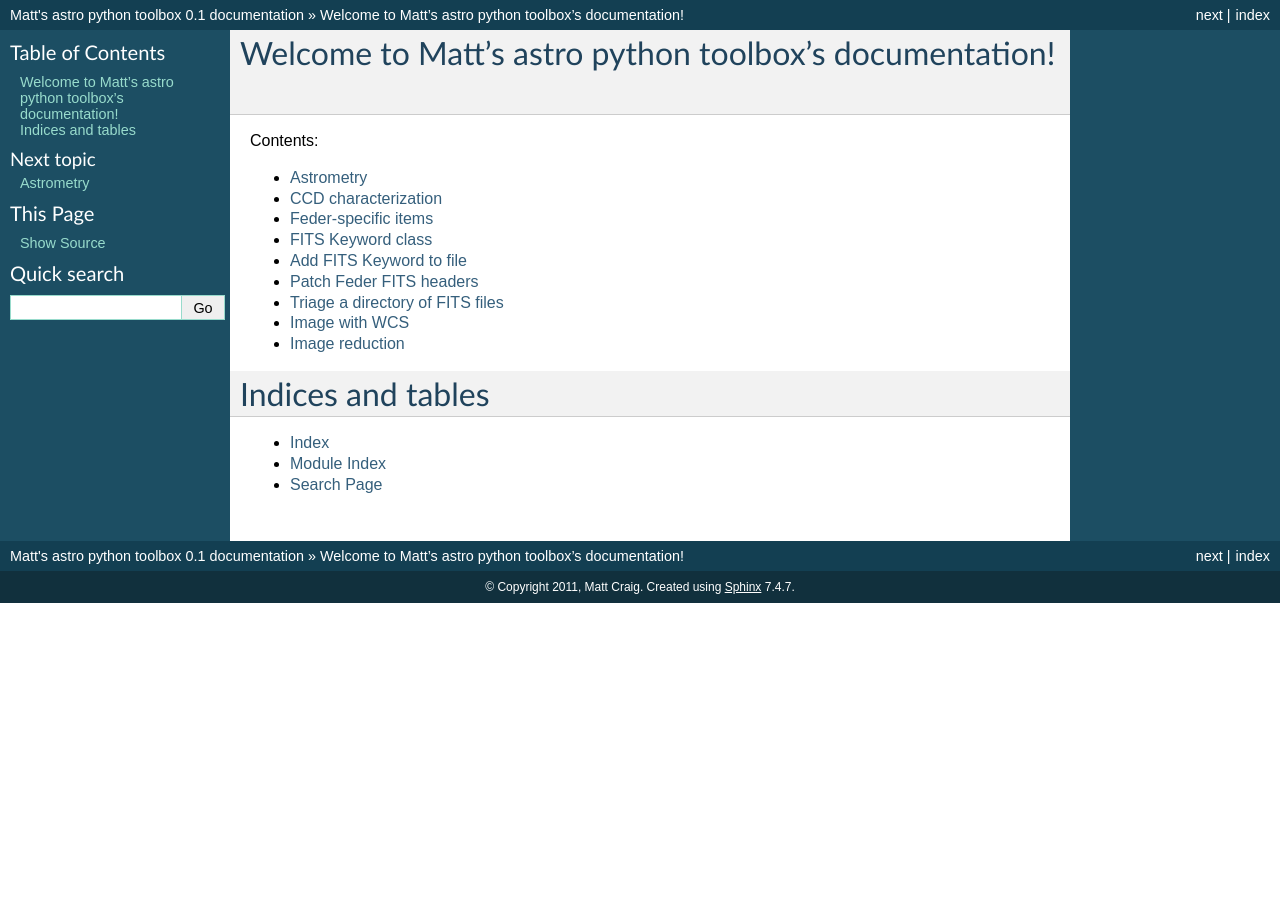
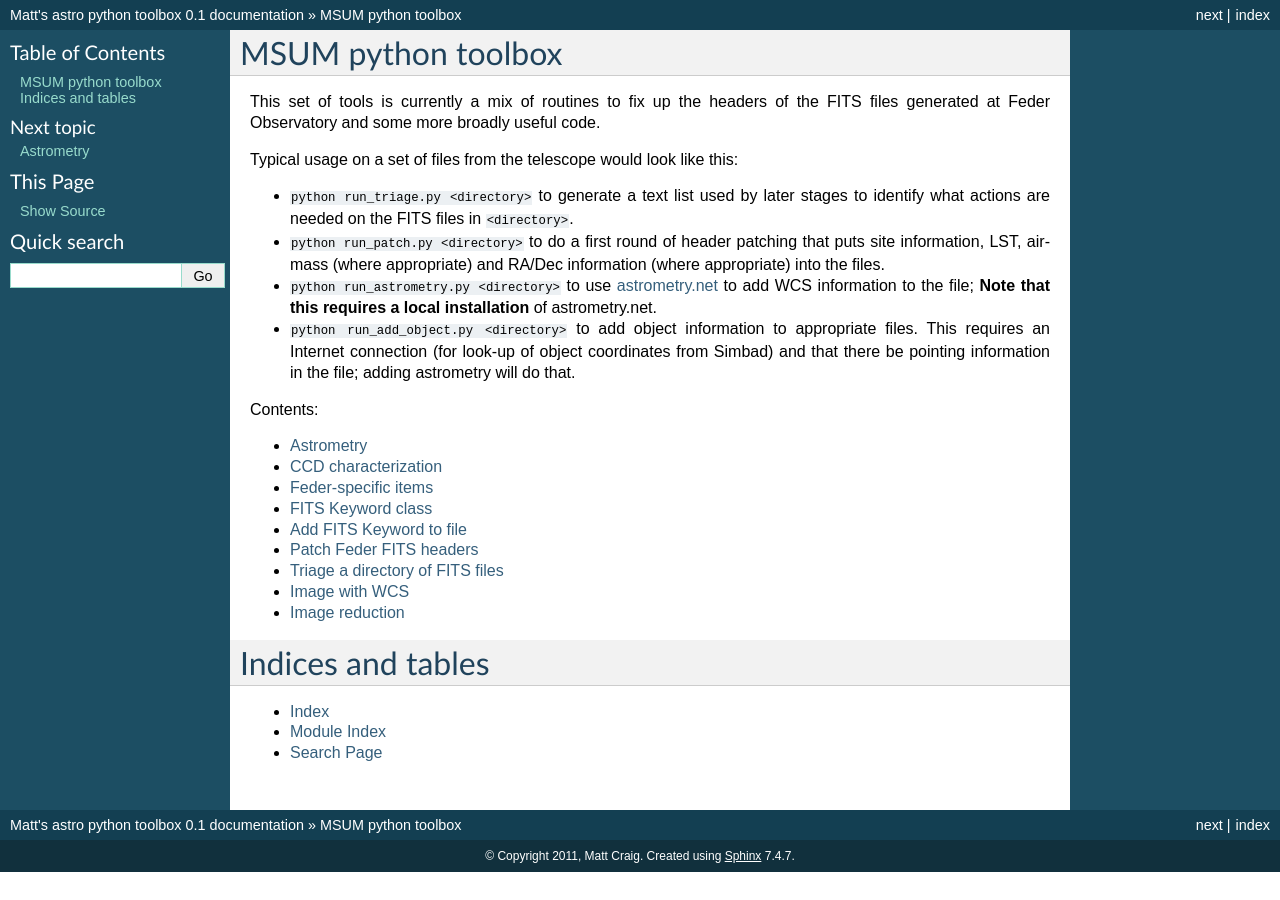
Before and after one commit to mwcraig/msumastro, a Sphinx documentation site: the page built from docs/index.rst, in a window 1280 px wide. Built offline with Sphinx 7.4.7, drawn with Linux system fonts in a browser that asks for light colours.

Commit message:
More detailed introductory doc page.

```diff
--- a/docs/index.rst
+++ b/docs/index.rst
@@ -3,8 +3,29 @@
    You can adapt this file completely to your liking, but it should at least
    contain the root `toctree` directive.
 
-Welcome to Matt's astro python toolbox's documentation!
+MSUM python toolbox
 =======================================================
+
+This set of tools is currently a mix of routines to fix up the headers
+of the FITS files generated at Feder Observatory and some more broadly
+useful code.
+
+Typical usage on a set of files from the telescope would look like
+this:
+
+*  ``python run_triage.py <directory>`` to generate a text list used
+   by later stages to identify what actions are needed on the FITS files in ``<directory>``.
+*  ``python run_patch.py <directory>`` to do a first round of header
+   patching that puts site information, LST, airmass (where
+   appropriate) and RA/Dec information (where appropriate) into the files.
+*  ``python run_astrometry.py <directory>`` to use `astrometry.net
+   <http://astrometry.net>`_ to add WCS information to the file; **Note
+   that this requires a local installation** of astrometry.net.
+* ``python run_add_object.py <directory>`` to add object information
+  to appropriate files. This requires an Internet connection (for
+  look-up of object coordinates from Simbad) and that there be
+  pointing information in the file; adding astrometry will do that.
+
 
 Contents:
 
```
